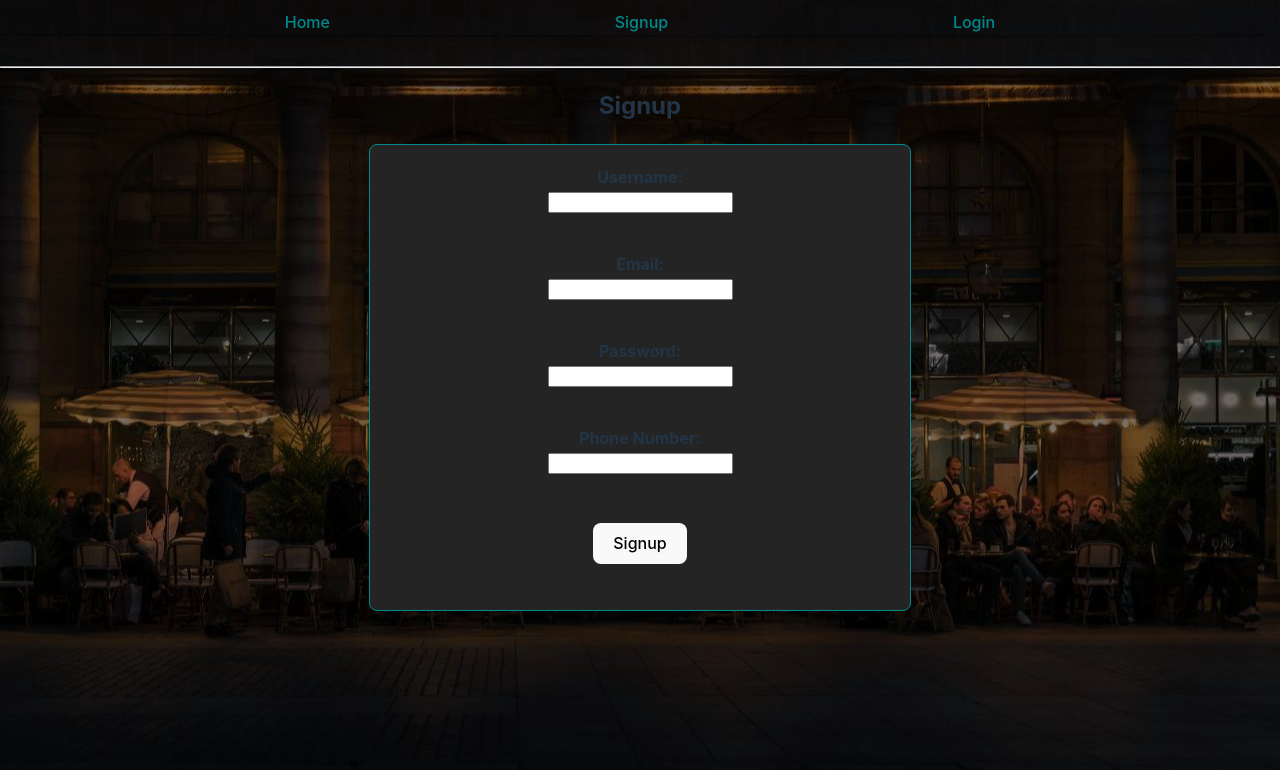
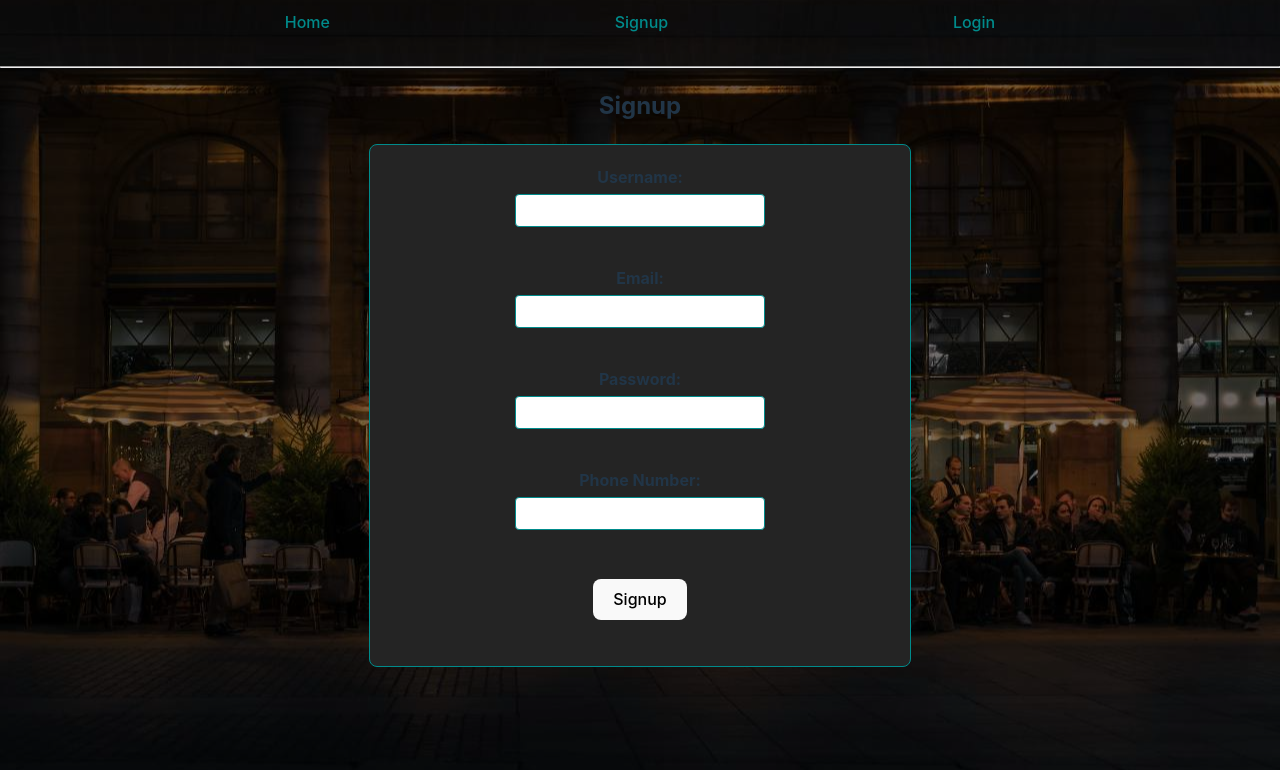
Before and after one commit to dmonzon4/mern-bk-client, a React (Vite) app: page /signup in a window 1280 px wide. Shown: the top 770 px of the page. Built offline with nearby package versions, Linux system fonts and the light colour scheme; no server answers.

Commit message:
input style

```diff
--- a/src/App.css
+++ b/src/App.css
@@ -99,8 +99,12 @@ label {
 input[type="text"],
 input[type="date"],
 input[type="number"],
+input[type="email"],
+input[type="password"],
+input[type="name"],
+input[type="phoneNumber"],
 select {
-  width: 100%;
+  width: 50%;
   padding: 8px;
   border: 1px solid darkcyan;
   border-radius: 4px;
--- a/src/pages/auth/Signup.jsx
+++ b/src/pages/auth/Signup.jsx
@@ -91,7 +91,7 @@ function Signup() {
         <div className="form-group">
         <label>Phone Number:</label>
         <input
-          type="tel"
+          type="phoneNumber"
           name="phoneNumber"
           value={phoneNumber}
           onChange={handlePhoneNumberChange}
```
